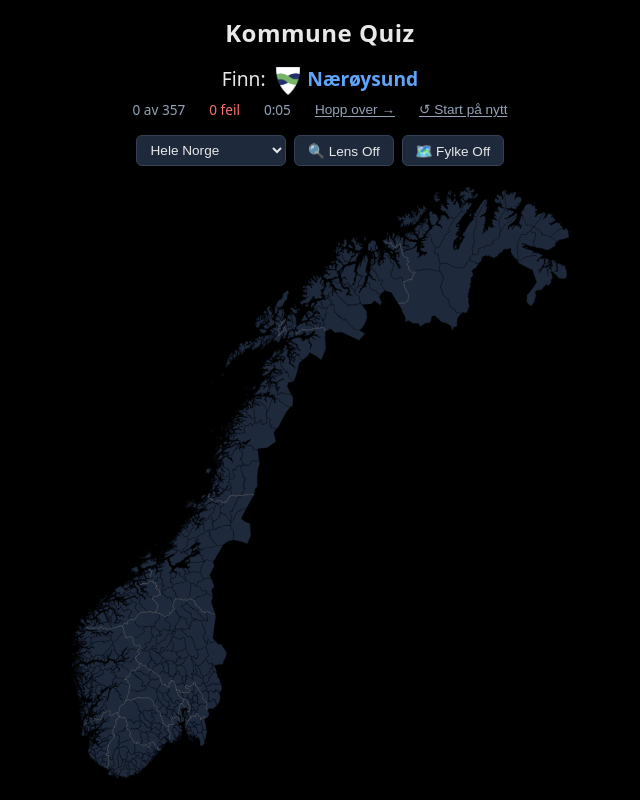
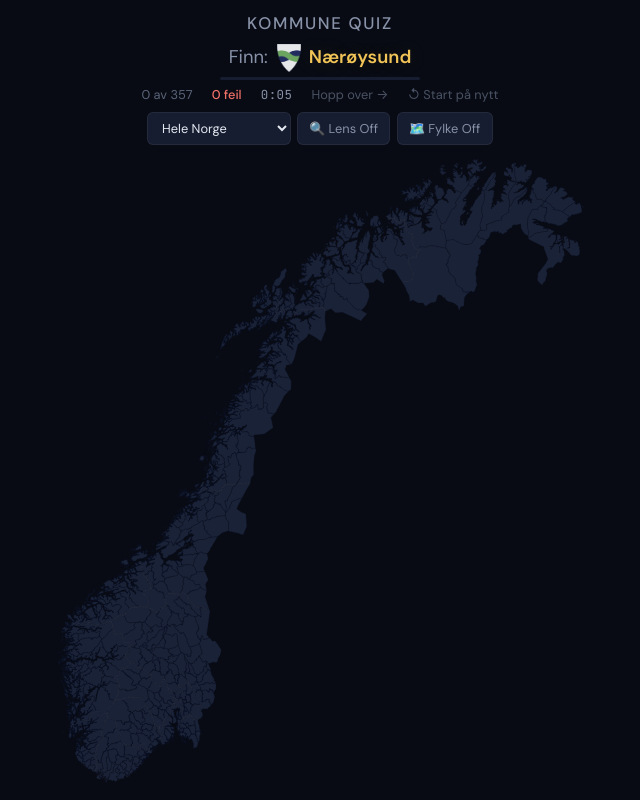
Before and after one commit to ArneeMe/kommune-quiz, a React (Vite) app: page / in a window 1280 px wide. Shown: the whole page, without its empty margins (320-960 px from the left). Built offline with nearby package versions, Linux system fonts and the light colour scheme.

Commit message:
Add more nicer colors

```diff
--- a/src/components/ui/GameHeader.tsx
+++ b/src/components/ui/GameHeader.tsx
@@ -1,6 +1,5 @@
 // src/components/ui/GameHeader.tsx
-// Displays the current target kommune (with shield), optional fylke hint,
-// progress, errors, timer, skip, and restart.
+// Target kommune, progress bar, stats, and actions.
 
 import { KommuneShield } from "./KommuneShield";
 
@@ -31,20 +30,34 @@ export function GameHeader({
                                onSkip,
                                onRestart,
                            }: GameHeaderProps) {
+    if (isComplete) {
         return (
             <div className="game-header">
-            {isComplete ? (
                 <div className="game-complete">
                     <div>Ferdig! {errors} feil — {elapsed}</div>
-                    <button className="restart-button" onClick={onRestart}>Spill igjen</button>
+                    <button className="restart-button" onClick={onRestart}>
+                        Spill igjen
+                    </button>
                 </div>
-            ) : (
-                <>
+            </div>
+        );
+    }
+
+    const progress = total > 0 ? (currentIndex / total) * 100 : 0;
+
+    return (
+        <div className="game-header">
             <div className="game-target">
                 Finn:{" "}
                 <KommuneShield kommunenummer={currentKommunenummer} />
                 <strong>{currentName}</strong>
                 {showFylke && <span className="fylke-hint"> ({currentFylke})</span>}
+            </div>
+            <div className="progress-bar-container">
+                <div
+                    className="progress-bar-fill"
+                    style={{ width: `${progress}%` }}
+                />
             </div>
             <div className="game-stats">
                 <span>{currentIndex} av {total}</span>
@@ -53,8 +66,6 @@ export function GameHeader({
                 <button className="skip-button" onClick={onSkip}>Hopp over →</button>
                 <button className="skip-button" onClick={onRestart}>↺ Start på nytt</button>
             </div>
-                </>
-            )}
         </div>
     );
 }
--- a/src/styles/index.css
+++ b/src/styles/index.css
@@ -1,228 +1,347 @@
 /* src/styles/index.css */
+/* Nordic Cartographer — refined dark theme with depth and warmth */
 
-* {
+@import url('https://fonts.googleapis.com/css2?family=DM+Sans:ital,opsz,wght@0,9..40,300;0,9..40,400;0,9..40,500;0,9..40,600;1,9..40,400&family=JetBrains+Mono:wght@400&display=swap');
+
+/* --- Palette --- */
+:root {
+  --bg-deep: #080b14;
+  --bg-surface: #0f1524;
+  --bg-elevated: #161d30;
+  --bg-hover: #1e2940;
+
+  --border-subtle: rgba(255, 255, 255, 0.06);
+  --border-medium: rgba(255, 255, 255, 0.1);
+
+  --text-primary: #e4e8f1;
+  --text-secondary: #8892a8;
+  --text-muted: #5a6478;
+
+  --accent-target: #f0c456;
+  --accent-target-glow: rgba(240, 196, 86, 0.15);
+  --accent-solved: #2dd4a0;
+  --accent-solved-dark: #145a42;
+  --accent-error: #f07068;
+  --accent-link: #6ea8fe;
+
+  --kommune-fill: #1a2238;
+  --kommune-hover: #243050;
+  --kommune-stroke: #0d111c;
+  --kommune-inactive: #111627;
+  --kommune-inactive-stroke: #1a1f30;
+
+  --radius-sm: 6px;
+  --radius-md: 10px;
+
+  --font-body: 'DM Sans', system-ui, -apple-system, sans-serif;
+  --font-mono: 'JetBrains Mono', ui-monospace, monospace;
+
+  --transition-fast: 0.12s ease;
+  --transition-med: 0.2s ease;
+}
+
+/* --- Reset --- */
+*, *::before, *::after {
   margin: 0;
   padding: 0;
   box-sizing: border-box;
 }
 
+/* --- Base --- */
 body {
-  background: #000000;
-  color: #e8e8e8;
-  font-family: system-ui, -apple-system, sans-serif;
+  background: var(--bg-deep);
+  color: var(--text-primary);
+  font-family: var(--font-body);
   min-height: 100vh;
   display: flex;
   justify-content: center;
 }
 
+/* --- App Shell --- */
 .app {
   display: flex;
   flex-direction: column;
   align-items: center;
-  padding: 1rem;
-  gap: 1rem;
+  padding: 0.75rem 1rem;
+  gap: 0.6rem;
   width: 100%;
   max-width: 100%;
   height: 100vh;
 }
 
+/* --- Title --- */
 .app-title {
-  font-size: 1.5rem;
+  font-size: 1.05rem;
+  font-weight: 500;
+  letter-spacing: 0.1em;
+  text-transform: uppercase;
+  color: var(--text-secondary);
+  flex-shrink: 0;
+}
+
+/* --- Game Header --- */
+.game-header {
+  display: flex;
+  flex-direction: column;
+  align-items: center;
+  gap: 0.35rem;
+  flex-shrink: 0;
+}
+
+.game-target {
+  font-size: 1.15rem;
+  font-weight: 400;
+  color: var(--text-secondary);
+}
+
+.game-target strong {
+  color: var(--accent-target);
   font-weight: 600;
-  letter-spacing: 0.02em;
+  text-shadow: 0 0 20px var(--accent-target-glow);
+}
+
+.kommune-shield {
+  vertical-align: middle;
+  margin-right: 0.35rem;
+  margin-left: 0.15rem;
+  object-fit: contain;
+  opacity: 0.9;
+}
+
+.fylke-hint {
+  color: var(--text-muted);
+  font-weight: 400;
+  font-size: 0.9rem;
+}
+
+.game-stats {
+  display: flex;
+  gap: 1.2rem;
+  font-size: 0.8rem;
+  color: var(--text-muted);
+  align-items: center;
+}
+
+.game-errors {
+  color: var(--accent-error);
+  font-weight: 500;
+}
+
+.game-timer {
+  font-family: var(--font-mono);
+  font-size: 0.78rem;
+  letter-spacing: 0.03em;
+  color: var(--text-secondary);
+  font-variant-numeric: tabular-nums;
+}
+
+/* --- Buttons --- */
+.skip-button {
+  background: none;
+  border: none;
+  color: var(--text-muted);
+  cursor: pointer;
+  font-family: var(--font-body);
+  font-size: 0.8rem;
+  padding: 0;
+  text-decoration: none;
+  transition: color var(--transition-fast);
+  opacity: 0.8;
+}
+
+.skip-button:hover {
+  color: var(--text-primary);
+  opacity: 1;
+}
+
+.restart-button {
+  background: var(--bg-elevated);
+  color: var(--text-primary);
+  border: 1px solid var(--border-medium);
+  border-radius: var(--radius-sm);
+  padding: 0.45rem 1rem;
+  font-family: var(--font-body);
+  font-size: 0.82rem;
+  font-weight: 500;
+  cursor: pointer;
+  transition: all var(--transition-med);
+}
+
+.restart-button:hover {
+  background: var(--bg-hover);
+  border-color: rgba(255, 255, 255, 0.15);
+}
+
+/* --- Toolbar --- */
+.toolbar {
+  display: flex;
+  gap: 0.4rem;
   flex-shrink: 0;
 }
 
 .fylke-selector {
-  background: #1e293b;
-  color: #e8e8e8;
-  border: 1px solid #334155;
-  border-radius: 6px;
-  padding: 0.4rem 0.6rem;
-  font-size: 0.85rem;
+  background: var(--bg-elevated);
+  color: var(--text-primary);
+  border: 1px solid var(--border-subtle);
+  border-radius: var(--radius-sm);
+  padding: 0.35rem 0.6rem;
+  font-family: var(--font-body);
+  font-size: 0.8rem;
   cursor: pointer;
+  transition: border-color var(--transition-fast);
   flex-shrink: 0;
 }
 
 .fylke-selector:focus {
   outline: none;
-  border-color: #60a5fa;
+  border-color: var(--accent-link);
+}
+
+.lens-toggle {
+  background: var(--bg-elevated);
+  color: var(--text-secondary);
+  border: 1px solid var(--border-subtle);
+  border-radius: var(--radius-sm);
+  padding: 0.35rem 0.7rem;
+  font-family: var(--font-body);
+  font-size: 0.8rem;
+  cursor: pointer;
+  transition: all var(--transition-fast);
+  flex-shrink: 0;
+}
+
+.lens-toggle:hover {
+  background: var(--bg-hover);
+  color: var(--text-primary);
+}
+
+.lens-toggle-active {
+  background: var(--bg-hover);
+  border-color: var(--accent-link);
+  color: var(--text-primary);
 }
 
 /* --- Map --- */
-
 .game-map {
   flex: 1;
   width: auto;
-  max-height: calc(100vh - 5rem);
-  background: #000000;
-  border-radius: 8px;
+  max-height: calc(100vh - 8rem);
+  border-radius: var(--radius-md);
+  background: transparent;
 }
 
 .kommune-shape {
-  fill: #1e293b;
-  stroke: #0a0a0f;
+  fill: var(--kommune-fill);
+  stroke: var(--kommune-stroke);
   stroke-width: 0.5;
   cursor: pointer;
-  transition: fill 0.15s ease;
+  transition: fill var(--transition-fast);
   outline: none;
 }
 
 .kommune-shape:hover {
-  fill: #334155;
+  fill: var(--kommune-hover);
 }
 
 .kommune-shape.kommune-solved {
-  fill: #166534;
+  fill: var(--accent-solved-dark);
   cursor: default;
+  transition: fill 0.4s ease;
 }
 
 .kommune-shape.kommune-solved:hover {
-  fill: #166534;
+  fill: var(--accent-solved-dark);
 }
 
 .kommune-shape.kommune-inactive {
-  fill: #1a1a2e;
-  stroke: #2a2a3e;
+  fill: var(--kommune-inactive);
+  stroke: var(--kommune-inactive-stroke);
   stroke-width: 0.3;
   cursor: default;
   pointer-events: none;
 }
 
 .kommune-shape.kommune-inactive:hover {
-  fill: #1a1a2e;
+  fill: var(--kommune-inactive);
 }
 
-/* --- Lens & Toolbar --- */
-
-.toolbar {
-  display: flex;
-  gap: 0.5rem;
-  flex-shrink: 0;
+/* --- Small kommune markers --- */
+.kommune-marker {
+  fill: var(--kommune-fill);
+  fill-opacity: 0.9;
+  stroke: var(--accent-link);
+  stroke-width: 0.6;
+  stroke-opacity: 0.5;
+  cursor: pointer;
+  transition: all var(--transition-fast);
 }
 
-.lens-toggle {
-  background: #1e293b;
-  color: #e8e8e8;
-  border: 1px solid #334155;
-  border-radius: 6px;
-  padding: 0.4rem 0.8rem;
-  font-size: 0.85rem;
-  cursor: pointer;
-  transition: background 0.15s ease;
-  flex-shrink: 0;
+.kommune-marker:hover {
+  fill: var(--kommune-hover);
+  stroke-opacity: 1;
+  stroke-width: 1;
 }
 
-.lens-toggle:hover {
-  background: #334155;
+.kommune-marker-solved {
+  fill: var(--accent-solved-dark);
+  stroke: var(--accent-solved);
+  stroke-opacity: 0.6;
+  fill-opacity: 0.9;
+  cursor: default;
 }
 
-.lens-toggle-active {
-  background: #334155;
-  border-color: #60a5fa;
-}
-
-.lens-border {
-  fill: none;
-  stroke: rgba(255, 255, 255, 0.3);
-  stroke-width: 1.5;
+.kommune-marker-inactive {
+  fill: var(--kommune-inactive);
+  stroke: var(--kommune-inactive-stroke);
+  fill-opacity: 0.4;
+  stroke-opacity: 0.3;
+  cursor: default;
   pointer-events: none;
 }
 
-/* --- Fylke --- */
-
+/* --- Fylke borders --- */
 .fylke-borders {
   pointer-events: none;
 }
 
 .fylke-border {
   fill: none;
-  stroke: rgba(255, 255, 255, 0.25);
-  stroke-width: 2;
+  stroke: rgba(255, 255, 255, 0.12);
+  stroke-width: 1.5;
   stroke-linejoin: round;
 }
 
-.fylke-hint {
-  color: #94a3b8;
-  font-weight: 400;
-  font-size: 0.95rem;
+/* --- Lens --- */
+.lens-border {
+  fill: none;
+  stroke: rgba(255, 255, 255, 0.2);
+  stroke-width: 1;
+  pointer-events: none;
 }
 
-/* --- Game UI --- */
-
-.game-header {
-  display: flex;
-  flex-direction: column;
-  align-items: center;
-  gap: 0.3rem;
-  flex-shrink: 0;
-}
-
-.game-target {
-  font-size: 1.2rem;
-}
-
-.game-target strong {
-  color: #60a5fa;
-}
-
-.kommune-shield {
-  vertical-align: middle;
-  margin-right: 0.35rem;
-  margin-left: 0.2rem;
-  object-fit: contain;
-}
-
-.game-stats {
-  display: flex;
-  gap: 1.5rem;
-  font-size: 0.85rem;
-  color: #94a3b8;
-}
-
-.game-errors {
-  color: #f87171;
-}
-
-.skip-button {
-  background: none;
-  border: none;
-  color: #94a3b8;
-  cursor: pointer;
-  font-size: 0.85rem;
-  padding: 0;
-  text-decoration: underline;
-  text-underline-offset: 2px;
-}
-
-.skip-button:hover {
-  color: #e8e8e8;
-}
-
+/* --- Complete state --- */
 .game-complete {
-  font-size: 1.3rem;
-  color: #4ade80;
+  font-size: 1.15rem;
+  color: var(--accent-solved);
   display: flex;
   flex-direction: column;
   align-items: center;
   gap: 0.5rem;
+  text-shadow: 0 0 24px rgba(45, 212, 160, 0.2);
 }
 
-.game-timer {
-  font-variant-numeric: tabular-nums;
+/* --- Progress bar --- */
+.progress-bar-container {
+  width: 200px;
+  height: 3px;
+  background: var(--bg-elevated);
+  border-radius: 2px;
+  overflow: hidden;
 }
 
-.restart-button {
-  background: #1e293b;
-  color: #e8e8e8;
-  border: 1px solid #334155;
-  border-radius: 6px;
-  padding: 0.4rem 0.8rem;
-  font-size: 0.85rem;
-  cursor: pointer;
-  transition: background 0.15s ease;
+.progress-bar-fill {
+  height: 100%;
+  background: var(--accent-solved);
+  border-radius: 2px;
+  transition: width 0.3s ease;
 }
-
-.restart-button:hover {
-  background: #334155;
-}
```
Lines whose indentation alone changed are shown as unchanged.
